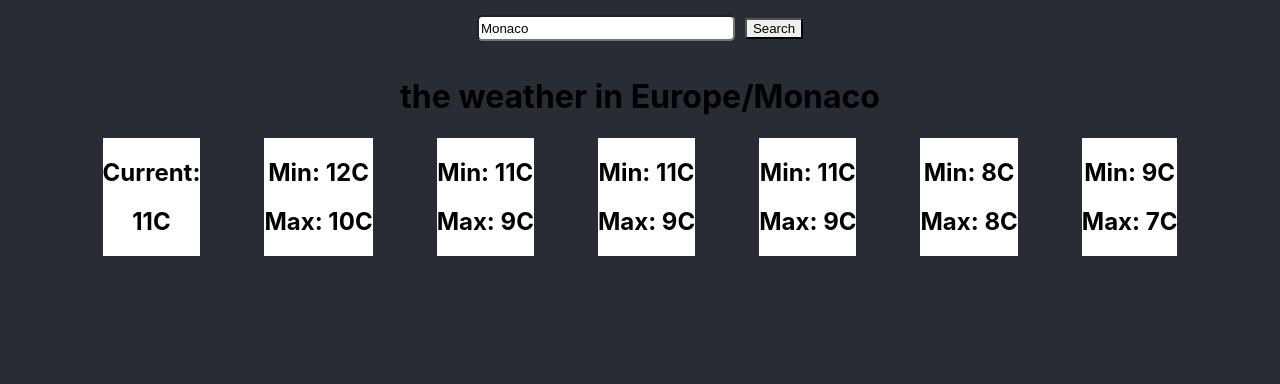
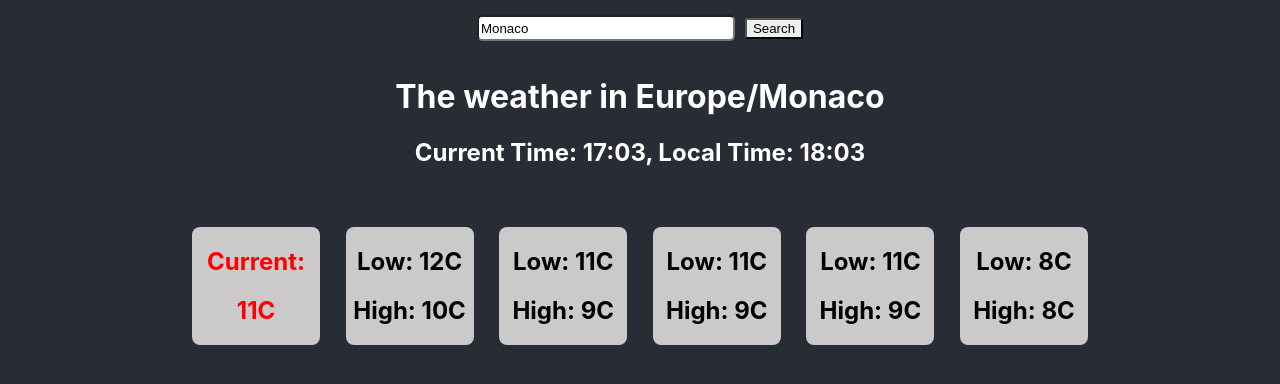
Before and after one commit to JordT/WeatherApp, a React (Create React App) app: page / in a window 1280 px wide. Shown: the top 384 px of the page. Built offline with nearby package versions, Linux system fonts and the light colour scheme.

Commit message:
Created a date-time formatter for unix utc times

```diff
--- a/package.json
+++ b/package.json
@@ -8,6 +8,7 @@
     "@testing-library/user-event": "^13.5.0",
     "axios": "^0.24.0",
     "dotenv": "^11.0.0",
+    "intl": "^1.2.5",
     "react": "^17.0.2",
     "react-dom": "^17.0.2",
     "react-scripts": "5.0.0",
--- a/src/App.css
+++ b/src/App.css
@@ -28,13 +28,24 @@
   display: flex;
   flex-direction: row;
   justify-content: center;
-  gap: 5vw
+  align-items: center;
+  gap: 2vw;
+  padding-top: 5vh;
 }
 
 .card {
-  background-color: white;
+  background-color: rgb(203, 201, 201);
+  border-radius: 8px;
+  min-width: 10vw;
+  max-height: 30vh;
+  text-align: center;
+}
+
+#current-card {
+  color:red;
 }
 
 .locationBanner {
   width: 100vw;
+  color: white;
 }
--- a/src/components/DisplayWeather/NextFiveDays/NextFiveDays.js
+++ b/src/components/DisplayWeather/NextFiveDays/NextFiveDays.js
@@ -1,4 +1,6 @@
 import '../../../App.css'
+import '../../formatTime/formatTime'
+import formatTime from '../../formatTime/formatTime'
 
 const NextFiveDays = (props) => {
 
@@ -19,17 +21,20 @@ const NextFiveDays = (props) => {
         weather.map((d, i) => {
             displayDays.push(
                 <div key={i} className="card">
-                    <h2>Min: {d.temp.max.toFixed(0)}C</h2>
-                    <h2>Max: {d.temp.min.toFixed(0)}C</h2>
+                    <h2>Low: {d.temp.max.toFixed(0)}C</h2>
+                    <h2>High: {d.temp.min.toFixed(0)}C</h2>
                 </div>
             )
         })
-        return displayDays.splice(0,6)
+        return displayDays.splice(0,5)
     }
 
     return (
         <div>
-            <h1 className="locationBanner"> the weather in {props.location.timezone} </h1>
+            <h1 className="locationBanner"> The weather in {props.location.timezone} </h1>
+            <h2 className="locationBanner"> Current Time: {formatTime(props.location.current.dt)},
+                Local Time: {formatTime(props.location.current.dt + props.location.timezone_offset)}
+            </h2>
             <div className="card-container">
                 {DisplayCurrent(props.location.current)}
                 {DisplayDay(props.location.daily)}
--- /dev/null
+++ b/src/components/formatTime/formatTime.js
@@ -0,0 +1,6 @@
+const formatTime = (s) => {
+
+    return new Date(s * 1e3).toISOString().slice(-13, -8)
+}
+
+export default formatTime;
```
Also changed, not shown: 1 other file (tests, documents, lock files or other folders).
